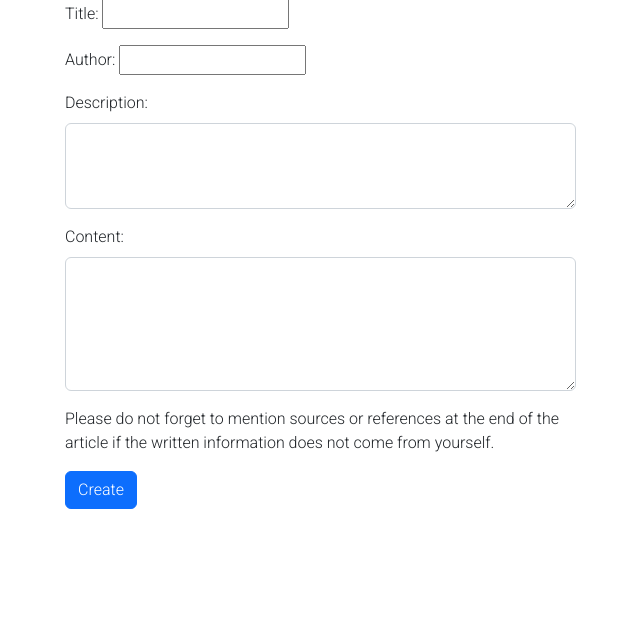
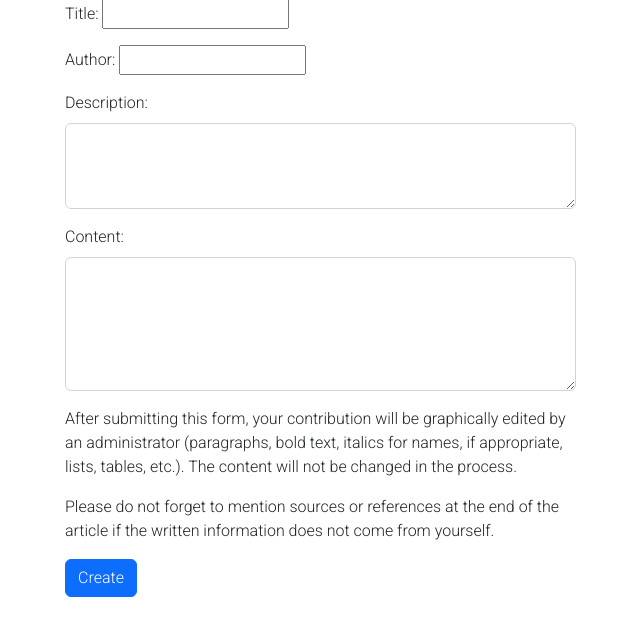
Before and after one commit to LucaNoah/natural-healing-wiki, a Django app: page /create-new-article in a window 1280 px wide. Shown: the part 150-786 px from the top of the page, without its empty margins (266-906 px from the left). Run offline with Django 3.2, Linux system fonts and the light colour scheme; some libraries are stand-ins or nearby versions.

Commit message:
In settings.py set X_FRAME_OPTIONS, in edit_article.html and create_article.html add paragraphs before button element

```diff
--- a/naturalhealingwiki/settings.py
+++ b/naturalhealingwiki/settings.py
@@ -30,6 +30,8 @@ SECRET_KEY = os.environ.get("SECRET_KEY")
 
 # SECURITY WARNING: don't run with debug turned on in production!
 DEBUG = False
+
+X_FRAME_OPTIONS = 'SAMEORIGIN'
 
 ALLOWED_HOSTS = ["natural-healing-wiki.herokuapp.com", "localhost"]
 
--- a/templates/create_article.html
+++ b/templates/create_article.html
@@ -23,6 +23,9 @@
         <label for="id_content" class="form-label">Content:</label>
         <textarea class="form-control" rows="5" id="id_content" name="article_content" required></textarea>
       </div>
+      <p>After submitting this form, your contribution will be graphically edited by an administrator (paragraphs,
+        bold text, italics for names, if appropriate, lists, tables, etc.). The content will not be changed in the
+        process.</p>
       <p>Please do not forget to mention sources or references at the end of the article if the written information does
         not come from yourself.</p>
       <button type="button" class="btn btn-primary" data-bs-toggle="modal" data-bs-target="#createModal">
--- a/templates/edit_article.html
+++ b/templates/edit_article.html
@@ -25,6 +25,11 @@
         <textarea class="form-control" rows="5" id="id_content" name="article_content"
           required>{{ article.content | safe }}</textarea>
       </div>
+      <p>After submitting this form, your contribution will be graphically edited by an administrator (paragraphs,
+        bold text, italics for names, if appropriate, lists, tables, etc.). The content will not be changed in the
+        process.</p>
+      <p>Please do not forget to mention sources or references at the end of the article if the written information does
+        not come from yourself.</p>
       <button type="button" class="btn btn-primary" data-bs-toggle="modal" data-bs-target="#editModal">
         Edit Article
       </button>
```
